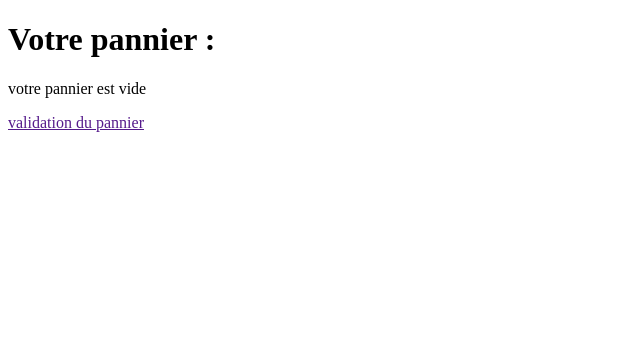
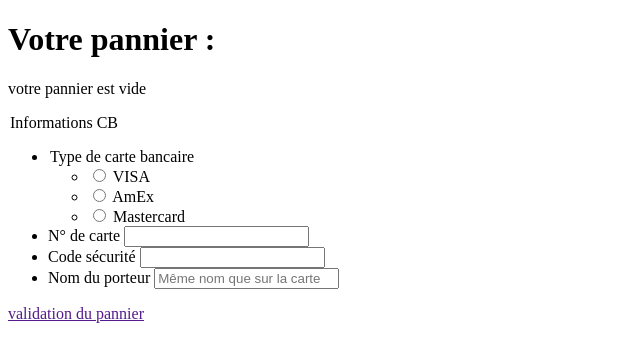
Before and after one commit to mohamed-hadjadji/boutique, a PHP site: page /pannier.php in a window 1280 px wide. Shown: the part 116-478 px from the top of the page, without its empty margins (0-640 px from the left). Run offline with PHP 8.4, Linux system fonts and the light colour scheme; a user stored in the database is signed in; data comes from the database, SQL or seed files in the repository.

Commit message:
ajout formulaire

```diff
--- a/pannier.php
+++ b/pannier.php
@@ -58,7 +58,42 @@
             <p>votre pannier est vide</p>
           <?php }
          ?>
-         <a href="">validation du pannier</a>
+         <form>
+    <legend>Informations CB</legend>
+    <ul>
+      <li>
+          <legend>Type de carte bancaire</legend>
+          <ul>
+            <li>
+              <input id=visa name=type_de_carte type=radio>
+              <label for=visa>VISA</label>
+            </li>
+            <li>
+              <input id=amex name=type_de_carte type=radio>
+              <label for=amex>AmEx</label>
+            </li>
+            <li>
+              <input id=mastercard name=type_de_carte type=radio>
+              <label for=mastercard>Mastercard</label>
+            </li>
+          </ul>
+
+            </li>
+            <li>
+              <label for=numero_de_carte>N° de carte</label>
+              <input id=numero_de_carte name=numero_de_carte type=number required>
+            </li>
+            <li>
+              <label for=securite>Code sécurité</label>
+              <input id=securite name=securite type=number required>
+            </li>
+            <li>
+                <label for=nom_porteur>Nom du porteur</label>
+                <input id=nom_porteur name=nom_porteur type=text placeholder="Même nom que sur la carte" required>
+            </li>
+            </ul>
+            <a href="">validation du pannier</a>
+          </form>
          <!-- simulation de paiment!-->
         </main>
     </body>
```
